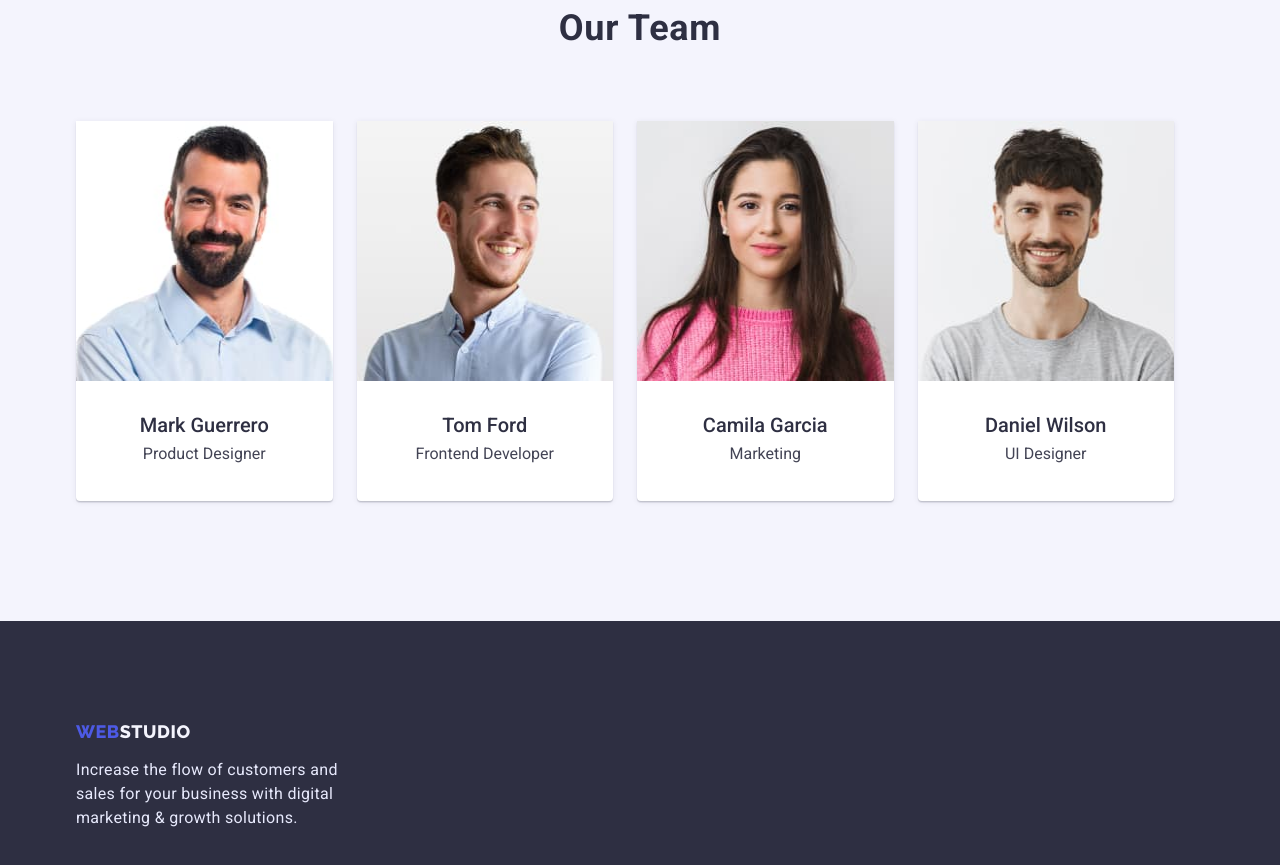
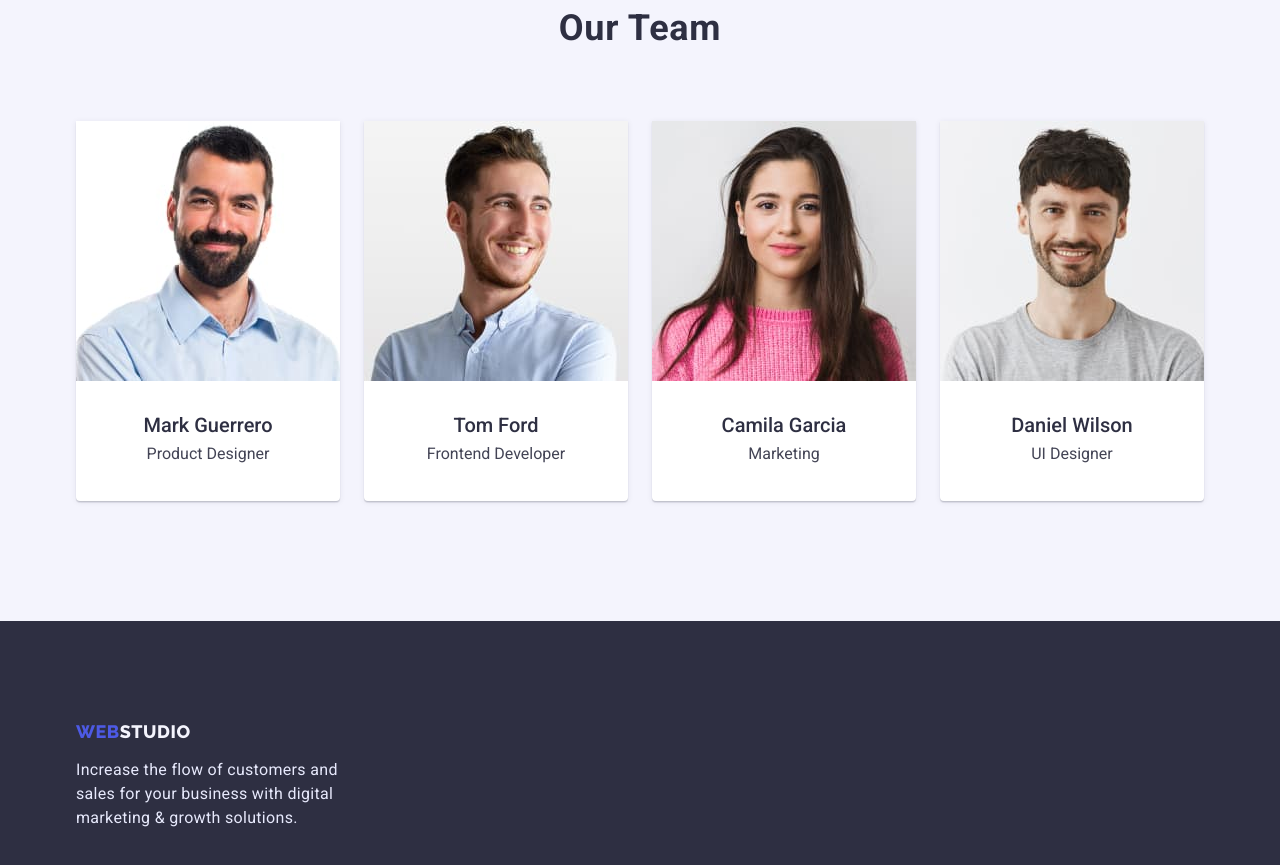
Before and after one commit to oleksiiKAV/goit-markup-hw-03, a plain HTML site: page index.html in a window 1280 px wide. Shown: the part 1660-2525 px from the top of the page. Drawn offline with nearby package versions, Linux system fonts and the light colour scheme.

Commit message:
fix team-member size

```diff
--- a/css/styles.css
+++ b/css/styles.css
@@ -331,13 +331,13 @@ button {
 .section3-team {
   /* width: 1440px; */
   background: #F4F4FD;
-  padding-bottom: 120px;
+  /* padding-bottom: 120px; */
 }
 
 .team {
   /* Set width elements */
   /* calc((100% - кол-во_зазоров_в_строке * значение_одного_зазора) / кол-во_элементов_в_строке) */
-  flex-basis: calc((100% - 3*34px) / 4);
+  flex-basis: calc((100% - 3 * 24px) / 4);
   background: #FFFFFF;
   box-shadow: 0px 1px 6px rgba(46, 47, 66, 0.08), 0px 1px 1px rgba(46, 47, 66, 0.16), 0px 2px 1px rgba(46, 47, 66, 0.08);
   border-radius: 0px 0px 4px 4px;
```
